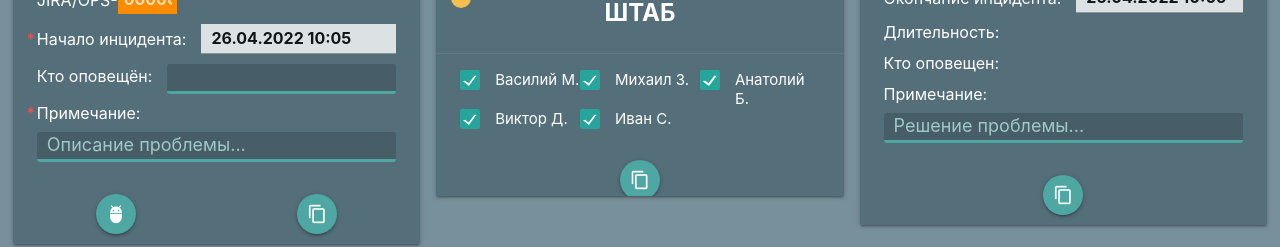
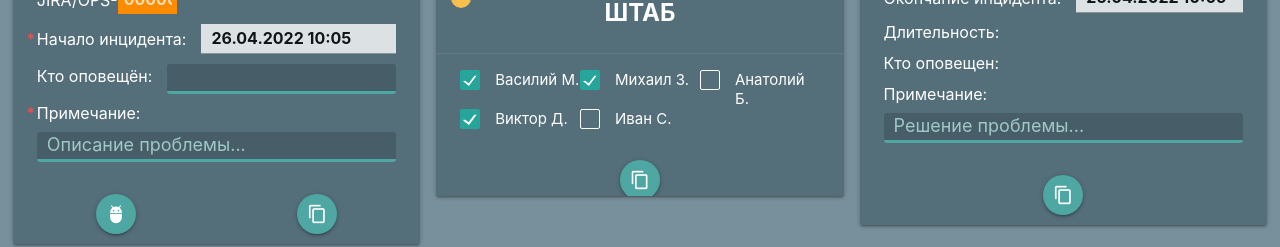
Before and after one commit to webdirection-dev/templater-1, a React (Create React App) app: page / in a window 1280 px wide. Shown: the part 438-685 px from the top of the page. Built offline with nearby package versions, Linux system fonts and the light colour scheme.

Commit message:
2.0.3
Убран постоянный тег с Вани и Толи

```diff
--- a/src/static/data/dataNotify.js
+++ b/src/static/data/dataNotify.js
@@ -1,9 +1,9 @@
 export const staffPerson = [
     { name: 'markov', fullName: 'Василий М.', userName: '@haltandcatchfire91', selected: true, },
     { name: 'zalygin', fullName: 'Михаил З.', userName: '@mishanyazal', selected: true, },
-    { name: 'balamutin', fullName: 'Анатолий Б.', userName: '@dezm0d', selected: true, },
+    { name: 'balamutin', fullName: 'Анатолий Б.', userName: '@dezm0d', selected: false, },
     { name: 'davtyan', fullName: 'Виктор Д.', userName: '@crpt_davtyan', selected: true, },
-    { name: 'suprun', fullName: 'Иван С.', userName: '@lacronn', selected: true, },
+    { name: 'suprun', fullName: 'Иван С.', userName: '@lacronn', selected: false, },
 ]
 
 export const dataNotify = {
```
